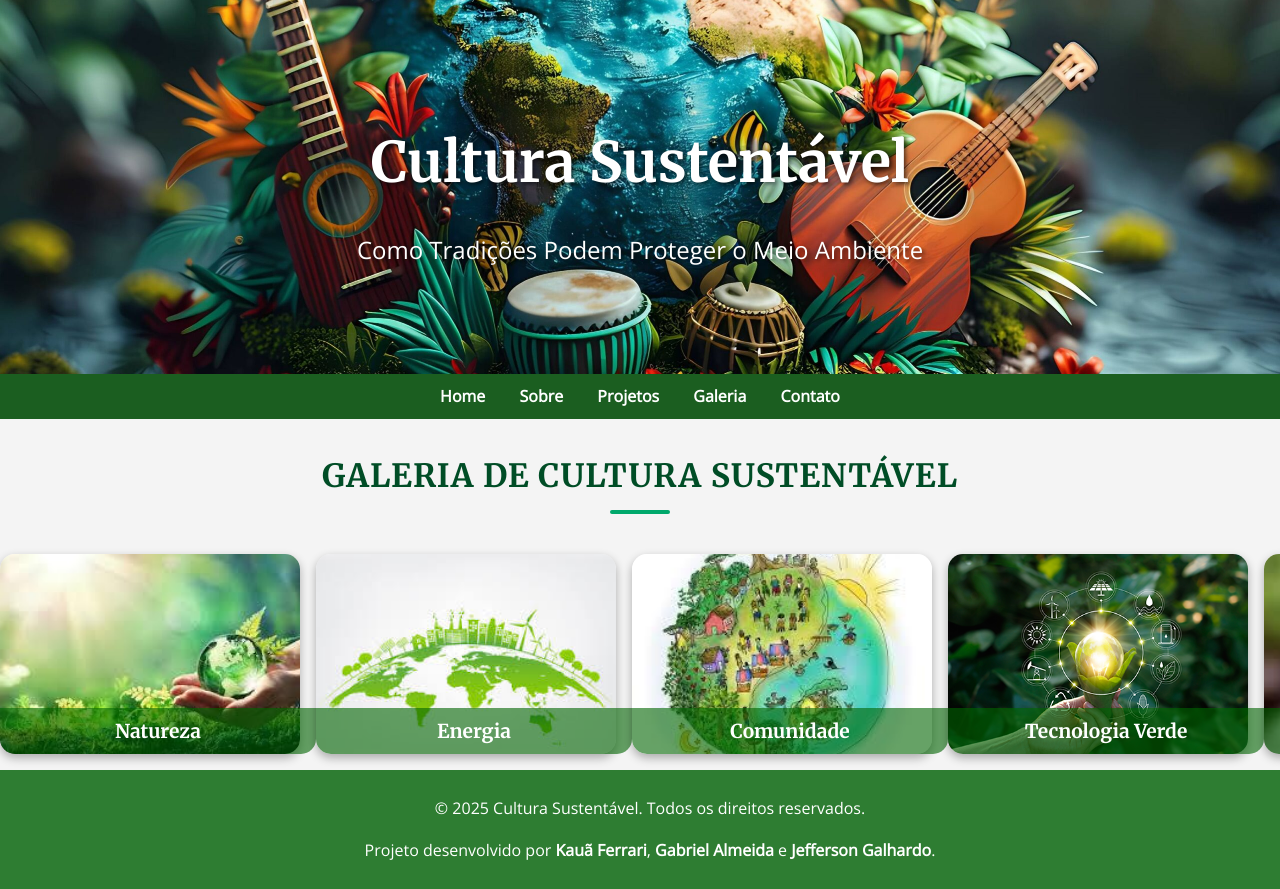
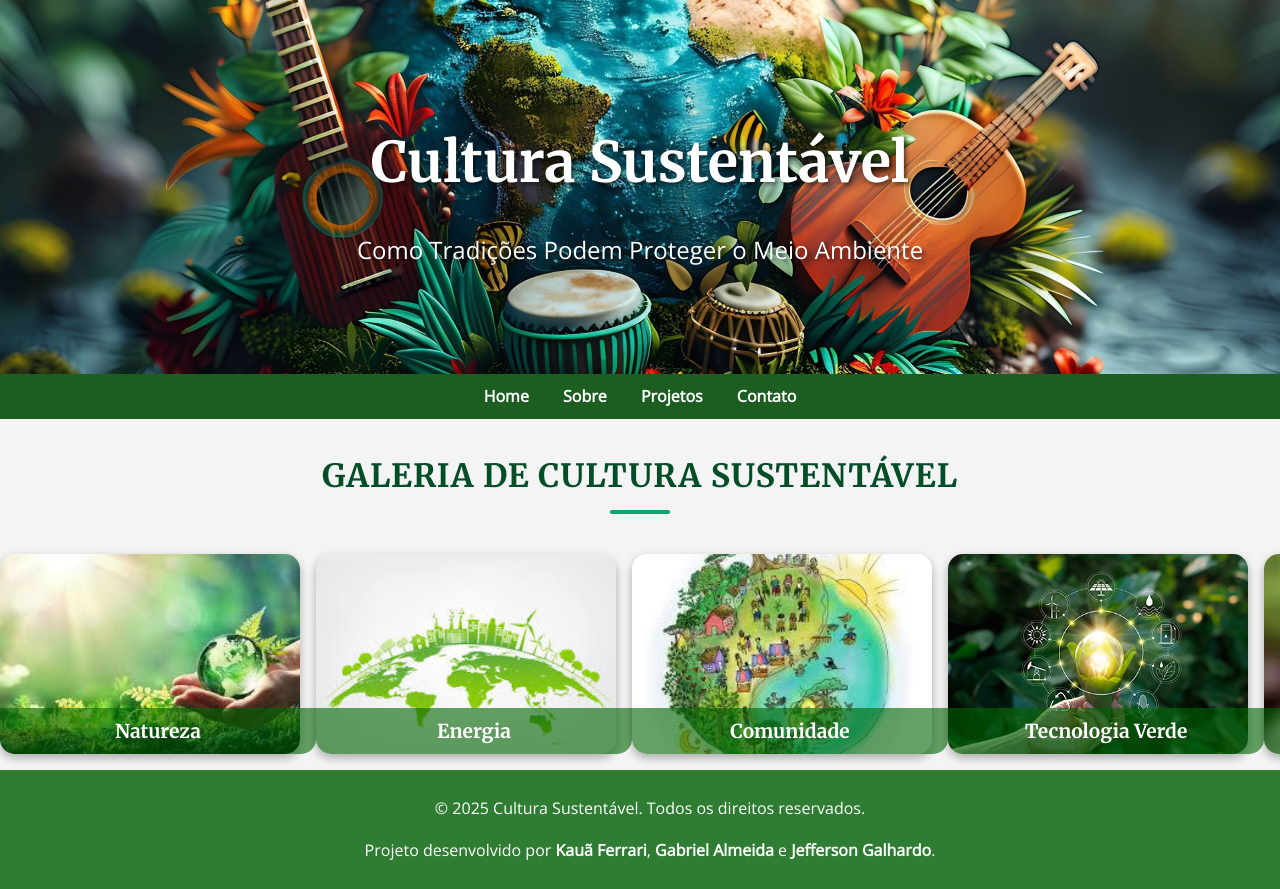
Before and after one commit to kauazv/itinerario_exte, a plain HTML site: page galeria.html in a window 1280 px wide. Drawn offline with nearby package versions, Linux system fonts and the light colour scheme.

Commit message:
arrumando nav

```diff
--- a/galeria.html
+++ b/galeria.html
@@ -21,7 +21,6 @@
         <a href="index.html">Home</a>
         <a href="sobre.html">Sobre</a>
         <a href="projetos.html">Projetos</a>
-        <a href="galeria.html">Galeria</a>
         <a href="contato.html">Contato</a>
     </nav>
 
```
Also changed, not shown: sobre.html (+0 -1 lines).
